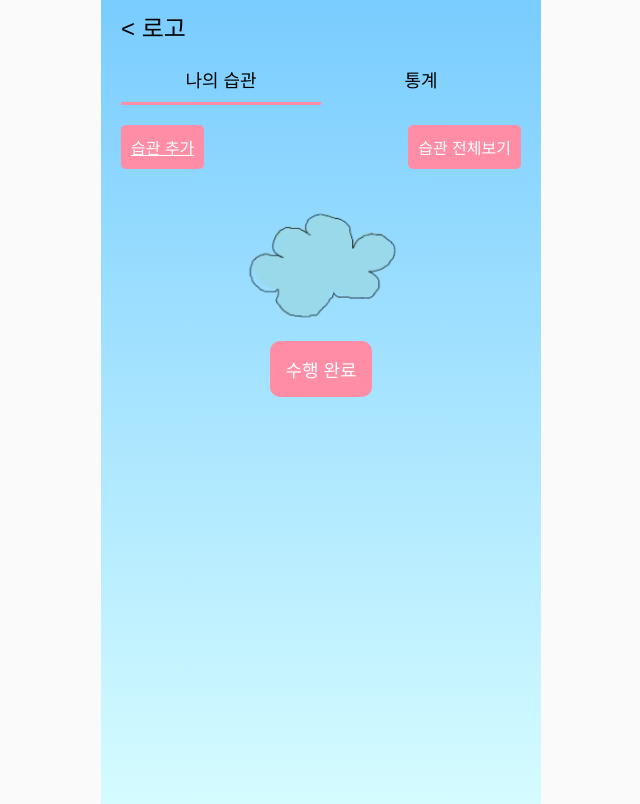
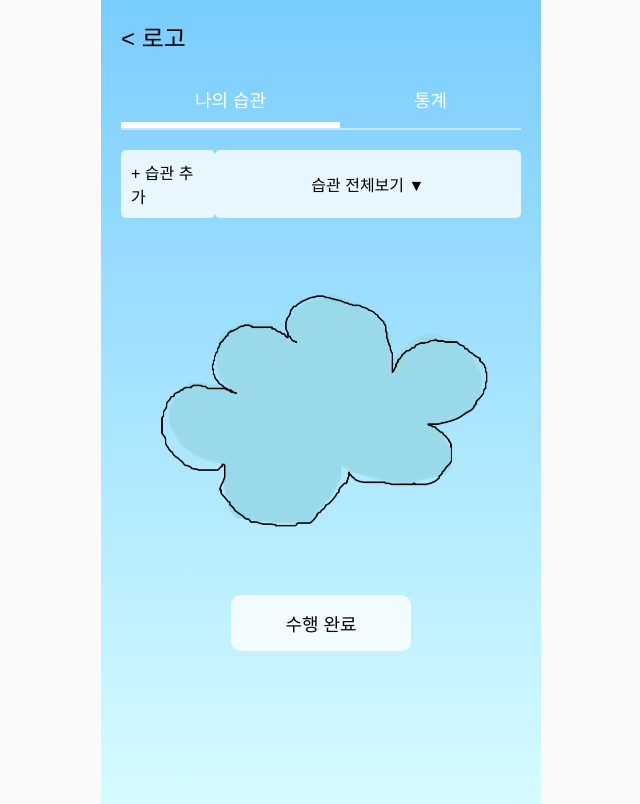
Before and after one commit to KagounivTeam2/front, a React (Create React App) app in the folder cloud/: page /my-habit in a window 1280 px wide. Shown: the whole page, without its empty margins (319-959 px from the left). Built offline with nearby package versions, Linux system fonts and the light colour scheme; the HTML template or start-up script is replaced by a standard one.

Commit message:
디테일 수정

```diff
--- a/cloud/src/components/MyHabit.css
+++ b/cloud/src/components/MyHabit.css
@@ -2,12 +2,12 @@
 .my-habit-container {
     position: relative;
     padding: 20px;
-    text-align: center;
     font-family: Arial, sans-serif;
-    transition: background 0.5s ease; /* 배경이 부드럽게 변하도록 설정 */
-    max-width: 400px; /* 최대 가로 너비를 설정하여 지나치게 넓어지지 않게 함 */
+    transition: background 0.5s ease;
+    max-width: 400px;
     min-width: 50vh;
-    min-height: 96vh; /* 화면 높이의 80% 이상을 차지하도록 설정 */
+    min-height: 96vh;
+    justify-content: space-between;
 }
 
 /* 상단 헤더 */
@@ -16,6 +16,10 @@
     justify-content: space-between;
     align-items: center;
     margin-bottom: 20px;
+    width: 100%;
+    display: flex;
+    justify-content: space-between;
+    padding: 20px;
 }
 
 .back-button {
@@ -27,46 +31,53 @@
 /* 구름 이미지 */
 .cloud {
     position: relative;
-    margin: 0 auto;
+    margin: 1vh auto 0 auto;
     animation: float 5s ease-in-out infinite;
+    display: flex;
+    justify-content: center;
 }
 
 .cloud img {
-    width: 200px;
+    width: 450px;
     height: auto;
 }
 
 /* 구름 애니메이션 */
 @keyframes float {
     0% {
-      transform: translatey(0px);
+      transform: translateY(0px);
     }
     50% {
-      transform: translatey(-10px);
+      transform: translateY(-10px);
     }
     100% {
-      transform: translatey(0px);
+      transform: translateY(0px);
     }
 }
 
 /* 탭 메뉴 */
 .tab-menu {
     display: flex;
-    justify-content: space-around;
+    justify-content: space-between; /* 탭 사이에 공간을 균등하게 배치 */
     margin-bottom: 20px;
+    width: 100%; /* 가로로 꽉 차게 */
+    color: #ffffff;
+    border-bottom: 2px solid rgb(255, 255, 255, 0.5); /* 탭 아래에 선 추가 */
 }
 
+/* 탭 항목 */
 .tab-item {
-    width: 45%;
-    padding: 10px;
+    flex-grow: 1; /* 각 탭이 동일한 너비로 확장 */
+    padding: 10px 0; /* 세로 패딩만 추가 */
     font-size: 18px;
     cursor: pointer;
+    text-align: center; /* 텍스트 중앙 정렬 */
     border-bottom: 3px solid transparent;
     transition: border-color 0.3s ease;
 }
 
 .tab-item.active {
-    border-bottom: 3px solid #FE8DA5;
+    border-bottom: 6px solid #ffffff;
 }
 
 /* 습관 추가 및 전체 보기 */
@@ -82,39 +93,81 @@
     font-size: 16px;
     cursor: pointer;
     border: none;
-    background-color: #FE8DA5;
-    color: white;
+    background-color: rgb(255, 255, 255, 0.8);
+    color: rgb(0, 0, 0);
     border-radius: 5px;
     transition: background-color 0.3s ease;
 }
 
+.add-habit-button {
+    padding: 10px;
+    font-size: 16px;
+    cursor: pointer;
+    border: none;
+    border-radius: 5px;
+    transition: background-color 0.3s ease;
+    text-decoration: none; /* 밑줄 제거 */
+}
+
+
+
+.toggle-habits-button {
+    width: 320px;
+
+}
+
 .add-habit-button:hover,
 .toggle-habits-button:hover {
-    background-color: #fc739b;
+    background-color: rgb(255, 255, 255, 0.5);
 }
 
 /* 습관 리스트 */
 .habit-list {
-    margin-bottom: 20px;
+    display: flex;
+    flex-direction: column;
+    gap: 10px;
+    max-height: 0;
+    overflow: hidden;
+    transition: max-height 0.5s ease-in-out; /* 리스트가 부드럽게 열리고 닫히도록 설정 */
+}
+
+.habit-list.open {
+    max-height: 500px; /* 리스트가 열릴 때 최대 높이 설정 */
 }
 
 .habit-item {
+    background-color: #f9f9f9;
+    padding: 10px;
+    border-radius: 5px;
     display: flex;
-    justify-content: space-between;
-    align-items: center;
-    padding: 10px;
-    margin-bottom: 10px;
-    border: 1px solid #ddd;
-    border-radius: 5px;
+    flex-direction: column; /* 세로 정렬 */
+    align-items: flex-start; /* 자식 요소들 왼쪽 정렬 */
+    text-align: left; /* 부모 컨테이너에서 텍스트 왼쪽 정렬 명시 */
+    width: 100%; /* 전체 너비로 설정 */
 }
 
 .habit-title {
     font-size: 16px;
+    text-align: left; /* 텍스트 왼쪽 정렬 */
+    width: 100%; /* 가로로 꽉 채워줌 */
 }
 
 .habit-dates {
     font-size: 12px;
     color: gray;
+    text-align: left; /* 텍스트 왼쪽 정렬 */
+    width: 100%; /* 가로로 꽉 채워줌 */
+}
+
+.habit-button {
+    background: none;
+    border: none;
+    cursor: pointer;
+}
+
+.habit-button.selected {
+    font-weight: bold;
+    color: #333;
 }
 
 .delete-habit-button {
@@ -129,46 +182,32 @@
     color: darkred;
 }
 
-  /* 테마 변경 버튼 */
-  .theme-section {
-    margin-bottom: 20px;
+/* 전체보기 버튼의 화살표 아이콘 */
+.arrow-icon {
+    display: inline-block;
+    margin-left: 10px;
+    transition: transform 0.3s ease;
 }
 
-  .theme-buttons {
-    display: flex;
-    justify-content: center;
-    gap: 10px;
-  }
-
-  .theme-buttons button {
-    padding: 10px 15px;
-    border: none;
-    border-radius: 5px;
-    cursor: pointer;
-    transition: background-color 0.3s ease;
-  }
-
-  .theme-buttons button.active {
-    background-color: #FE8DA5;
-    color: white;
-  }
-
-  .theme-buttons button:hover {
-    background-color: #fc739b;
+.arrow-icon.open {
+    transform: rotate(180deg); /* 리스트 열릴 때 화살표 방향 전환 */
 }
 
 /* 수행 완료 버튼 */
 .complete-button {
     padding: 15px;
     font-size: 18px;
-    background-color: #FE8DA5;
-    color: white;
+    width: 180px;
+    background-color: rgb(255, 255, 255, 0.8);
+    color: rgb(0, 0, 0);
     border: none;
     border-radius: 10px;
     cursor: pointer;
     transition: background-color 0.3s ease;
+    margin: 3vh auto 0 auto; /* 상단에 50px의 여백을 추가하여 버튼을 아래로 내림 */
+    display: block; /* 블록 요소로 변환 */
 }
 
 .complete-button:hover {
-    background-color: #fc739b;
+    background-color: rgb(255, 255, 255, 0.5);
 }
--- a/cloud/src/components/MyHabit.js
+++ b/cloud/src/components/MyHabit.js
@@ -7,6 +7,7 @@ function MyHabit() {
   const [showAllHabits, setShowAllHabits] = useState(false); // 습관 전체보기 토글 상태
   const [habits, setHabits] = useState([]); // 습관 리스트
   const [selectedTheme, setSelectedTheme] = useState(0); // 테마 상태
+  const [selectedHabit, setSelectedHabit] = useState(null); // 선택된 습관 정보
 
   useEffect(() => {
     // localStorage에서 습관과 테마 데이터 불러오기
@@ -14,6 +15,9 @@ function MyHabit() {
     const savedTheme = parseInt(localStorage.getItem('selectedTheme'), 10) || 0;
     setHabits(savedHabits);
     setSelectedTheme(savedTheme);
+    if (savedHabits.length > 0) {
+      setSelectedHabit(savedHabits[0]); // 첫 번째 습관을 기본 선택
+    }
   }, []);
 
   // 테마에 따라 배경과 구름 이미지를 변경
@@ -28,6 +32,12 @@ function MyHabit() {
     const updatedHabits = habits.filter((_, index) => index !== id);
     setHabits(updatedHabits);
     localStorage.setItem('habits', JSON.stringify(updatedHabits)); // 습관 리스트 업데이트
+  };
+
+  // 습관 선택 시 테마와 정보를 변경하는 함수
+  const handleHabitSelection = (habit) => {
+    setSelectedHabit(habit);
+    setSelectedTheme(habit.theme);
   };
 
   return (
@@ -52,27 +62,41 @@ function MyHabit() {
 
       {/* 습관 추가 및 전체 보기 */}
       <div className="habit-actions">
-        <Link to="/add-habit" className="add-habit-button">습관 추가</Link>
-        <button onClick={() => setShowAllHabits(!showAllHabits)} className="toggle-habits-button">
-          {showAllHabits ? '습관 숨기기' : '습관 전체보기'}
+        <Link to="/add-habit" className="add-habit-button"> + 습관 추가</Link>
+        <button
+          onClick={() => setShowAllHabits(!showAllHabits)}
+          className="toggle-habits-button"
+        >
+          {showAllHabits ? '습관 숨기기' : '습관 전체보기 ▼'}
         </button>
       </div>
 
-      {/* 구름 이미지 */}
+      {/* 습관 타이틀과 기간 */}
+      {selectedHabit && (
+        <div className="habit-info">
+          <h2 className="habit-title-left">{selectedHabit.title}</h2>
+          <p className="habit-dates-left">{selectedHabit.startDate} ~ {selectedHabit.endDate}</p>
+        </div>
+      )}
+
+      {/* 구름 이미지와 습관 정보 */}
       <div className="cloud">
         <img src={`/img/${themeSettings[selectedTheme].cloudImage}`} alt="Cloud" />
       </div>
 
-      {/* 습관 리스트 */}
+      {/* 습관 리스트 (토글로 열리는 부분) */}
       {showAllHabits && (
         <div className="habit-list">
           {habits.map((habit, index) => (
             <div key={index} className="habit-item">
-              <div className="habit-title">
+              <button
+                onClick={() => handleHabitSelection(habit)}
+                className={`habit-button ${selectedHabit === habit ? 'selected' : ''}`}
+              >
                 {habit.title}
-                <button onClick={() => deleteHabit(index)} className="delete-habit-button">🗑️</button>
-              </div>
+              </button>
               <div className="habit-dates">{habit.startDate} ~ {habit.endDate}</div>
+              <button onClick={() => deleteHabit(index)} className="delete-habit-button">🗑️</button>
             </div>
           ))}
         </div>
```
Lines whose indentation alone changed are shown as unchanged.
